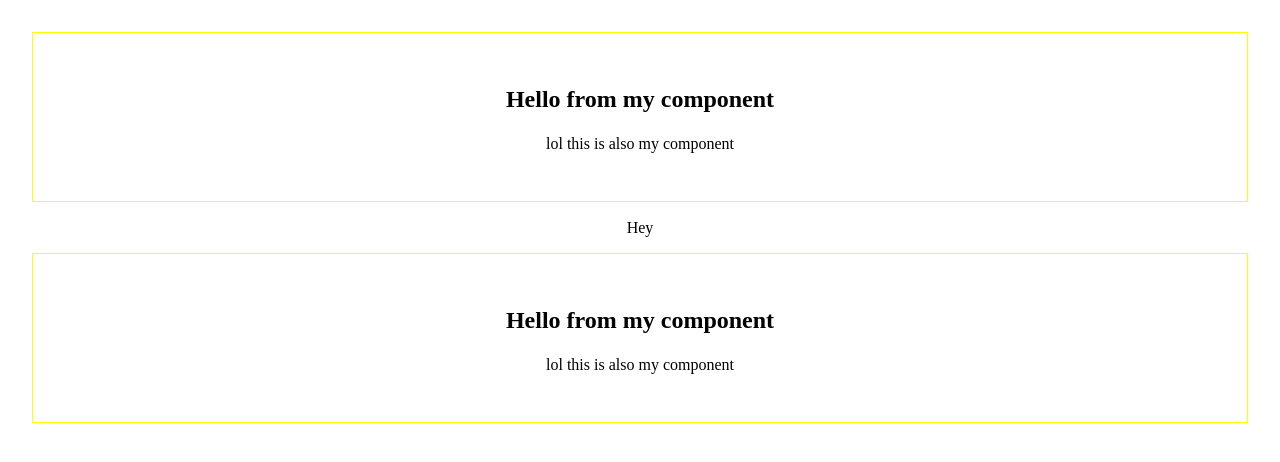
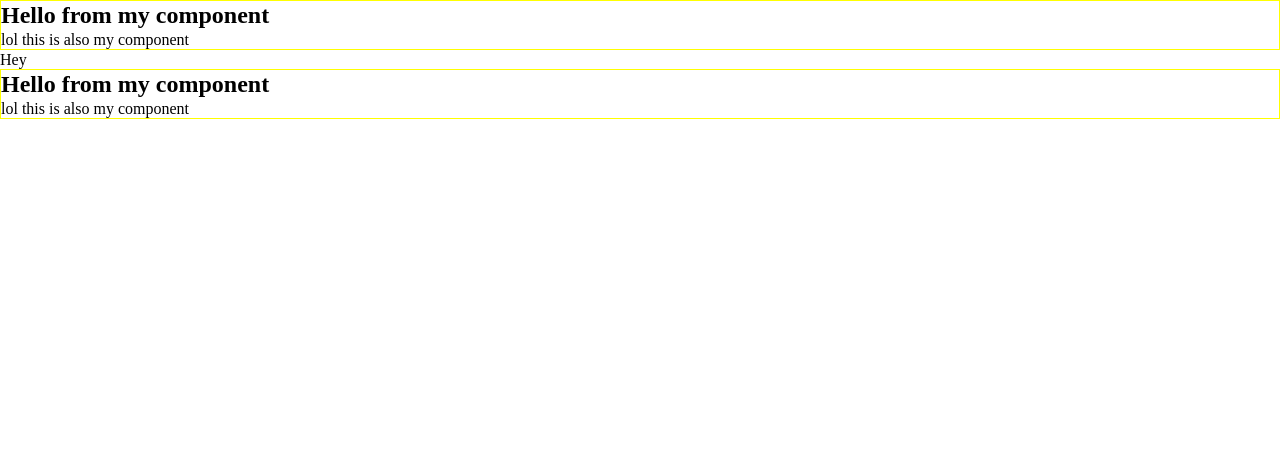
Before and after one commit to philfuster/fitwip, a React (Vite) app: page / in a window 1280 px wide. Shown: the top 462 px of the page. Built offline with nearby package versions, Linux system fonts and the light colour scheme.

Commit message:
add css reset in the App.css. but I'm not convinced this is how I want to do CSS. I wanted to do all css-in-js because it being in the same file as the component felt better to me than having to go back and forth between the CSS file. Still not completely convinced though.

```diff
--- a/src/pages/App/App.css
+++ b/src/pages/App/App.css
@@ -1,10 +1,47 @@
-#root {
-	max-width: 1280px;
-	margin: 0 auto;
-	padding: 2rem;
-	text-align: center;
+/* 1. Use a more-intuitive box-sizing model */
+*, *::before, *::after {
+  box-sizing: border-box;
 }
 
-.card {
-	padding: 2rem;
+/* 2. Remove default margin */
+* {
+  margin: 0;
 }
+
+body {
+  /* 3. Add accessible line-height */
+  line-height: 1.5;
+  /* 4. Improve text rendering */
+  -webkit-font-smoothing: antialiased;
+}
+
+/* 5. Improve media defaults */
+img, picture, video, canvas, svg {
+  display: block;
+  max-width: 100%;
+}
+
+/* 6. Inherit fonts for form controls */
+input, button, textarea, select {
+  font: inherit;
+}
+
+/* 7. Avoid text overflows */
+p, h1, h2, h3, h4, h5, h6 {
+  overflow-wrap: break-word;
+}
+
+/* 8. Improve line wrapping */
+p {
+  text-wrap: pretty;
+}
+h1, h2, h3, h4, h5, h6 {
+  text-wrap: balance;
+}
+
+/*
+  9. Create a root stacking context
+*/
+#root, #__next {
+  isolation: isolate;
+}
```
